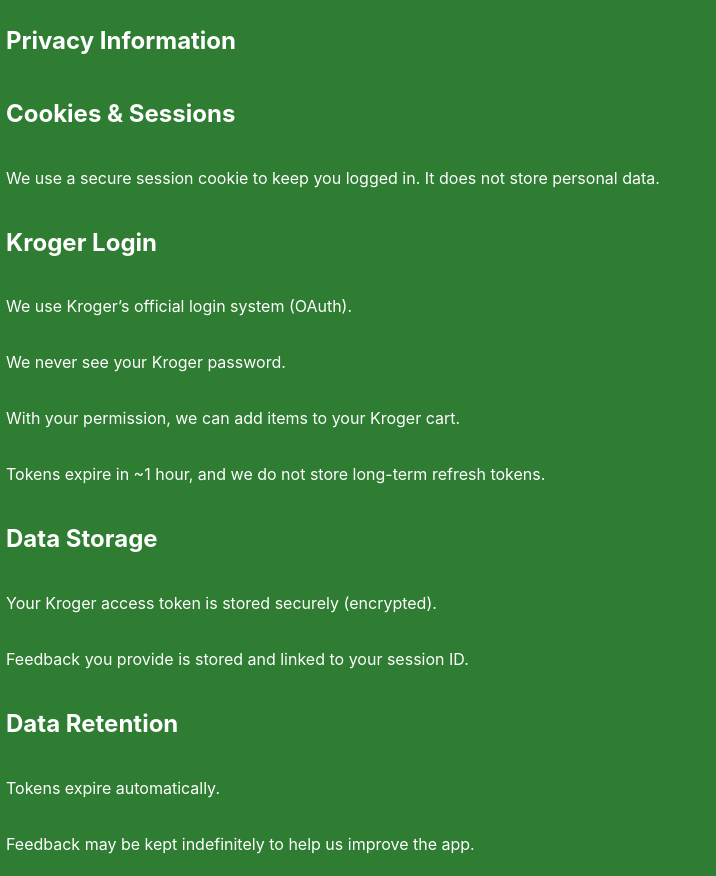
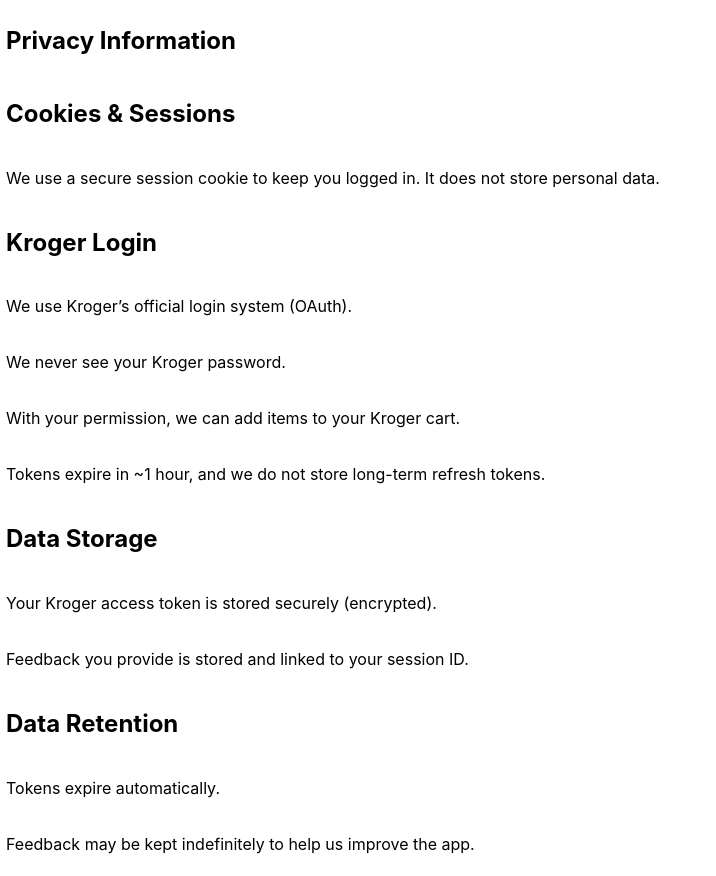
Before and after one commit to maa11235/meal-planner-frontend, a React (Create React App) app: page /privacy in a window 1280 px wide. Shown: the whole page, without its empty margins (0-716 px from the left). Built offline with nearby package versions, Linux system fonts and the light colour scheme.

Commit message:
Update PrivacyNotice - background white - text black

```diff
--- a/src/components/PrivacyNotice.js
+++ b/src/components/PrivacyNotice.js
@@ -4,7 +4,7 @@ import { Box, Heading, Text, VStack } from "@chakra-ui/react";
 
 export default function PrivacyNotice() {
   return (
-    <Box p={6} minH="100vh" bg="#2e7d32" color="white">
+    <Box p={6} minH="100vh" bg="#BF4FA" color="black">
       <VStack align="start" spacing={4}>
         <Heading size="lg">Privacy Information</Heading>
 
```
